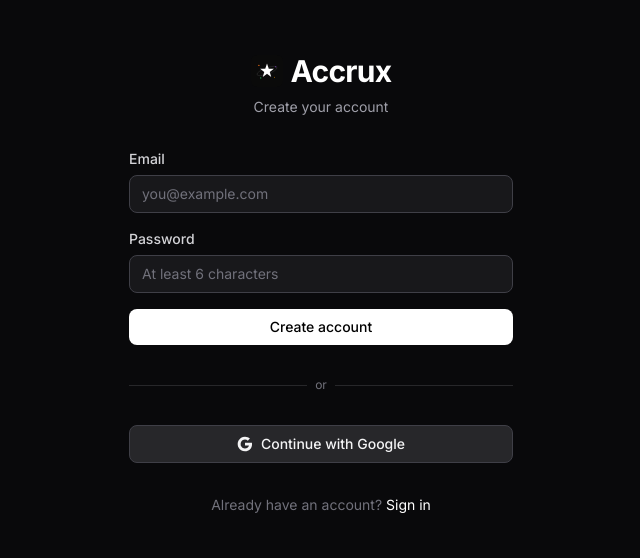
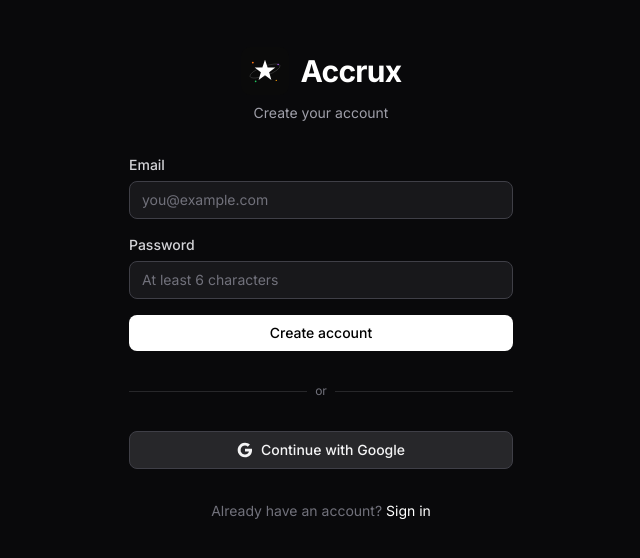
Before and after one commit to Jettan17/accrux-hobby-tracker, a Next.js app: page /signup in a window 1280 px wide. Shown: the part 116-674 px from the top of the page, without its empty margins (319-959 px from the left). Built offline with nearby package versions, Linux system fonts and the light colour scheme; no server answers.

Commit message:
chore: enlarge wordmark icon to match portfolio proportions

```diff
--- a/src/app/login/page.tsx
+++ b/src/app/login/page.tsx
@@ -35,8 +35,8 @@ export default function LoginPage() {
     <div className="min-h-screen flex items-center justify-center bg-zinc-950 px-4">
       <div className="w-full max-w-sm space-y-8">
         <div className="text-center space-y-2">
-          <div className="flex items-center justify-center gap-2">
-            <Image src="/icons/icon.svg" alt="" aria-hidden width={32} height={32} className="h-8 w-8" />
+          <div className="flex items-center justify-center gap-3">
+            <Image src="/icons/icon.svg" alt="" aria-hidden width={48} height={48} className="h-12 w-12" />
             <h1 className="text-3xl font-bold text-white tracking-tight">Accrux</h1>
           </div>
           <p className="text-sm text-zinc-400">Sign in to your account</p>
--- a/src/app/signup/page.tsx
+++ b/src/app/signup/page.tsx
@@ -39,8 +39,8 @@ export default function SignupPage() {
     <div className="min-h-screen flex items-center justify-center bg-zinc-950 px-4">
       <div className="w-full max-w-sm space-y-8">
         <div className="text-center space-y-2">
-          <div className="flex items-center justify-center gap-2">
-            <Image src="/icons/icon.svg" alt="" aria-hidden width={32} height={32} className="h-8 w-8" />
+          <div className="flex items-center justify-center gap-3">
+            <Image src="/icons/icon.svg" alt="" aria-hidden width={48} height={48} className="h-12 w-12" />
             <h1 className="text-3xl font-bold text-white tracking-tight">Accrux</h1>
           </div>
           <p className="text-sm text-zinc-400">Create your account</p>
--- a/src/components/layout/header.tsx
+++ b/src/components/layout/header.tsx
@@ -231,7 +231,7 @@ export function Header({ userEmail }: HeaderProps) {
   return (
     <header className="flex items-center justify-between border-b border-zinc-800 bg-zinc-950 px-4 py-3 lg:px-6">
       <div className="flex items-center gap-2">
-        <Image src="/icons/icon.svg" alt="" aria-hidden width={24} height={24} className="h-6 w-6" />
+        <Image src="/icons/icon.svg" alt="" aria-hidden width={32} height={32} className="h-8 w-8" />
         <span className="text-lg font-bold tracking-tight text-white">Accrux</span>
       </div>
 
```
